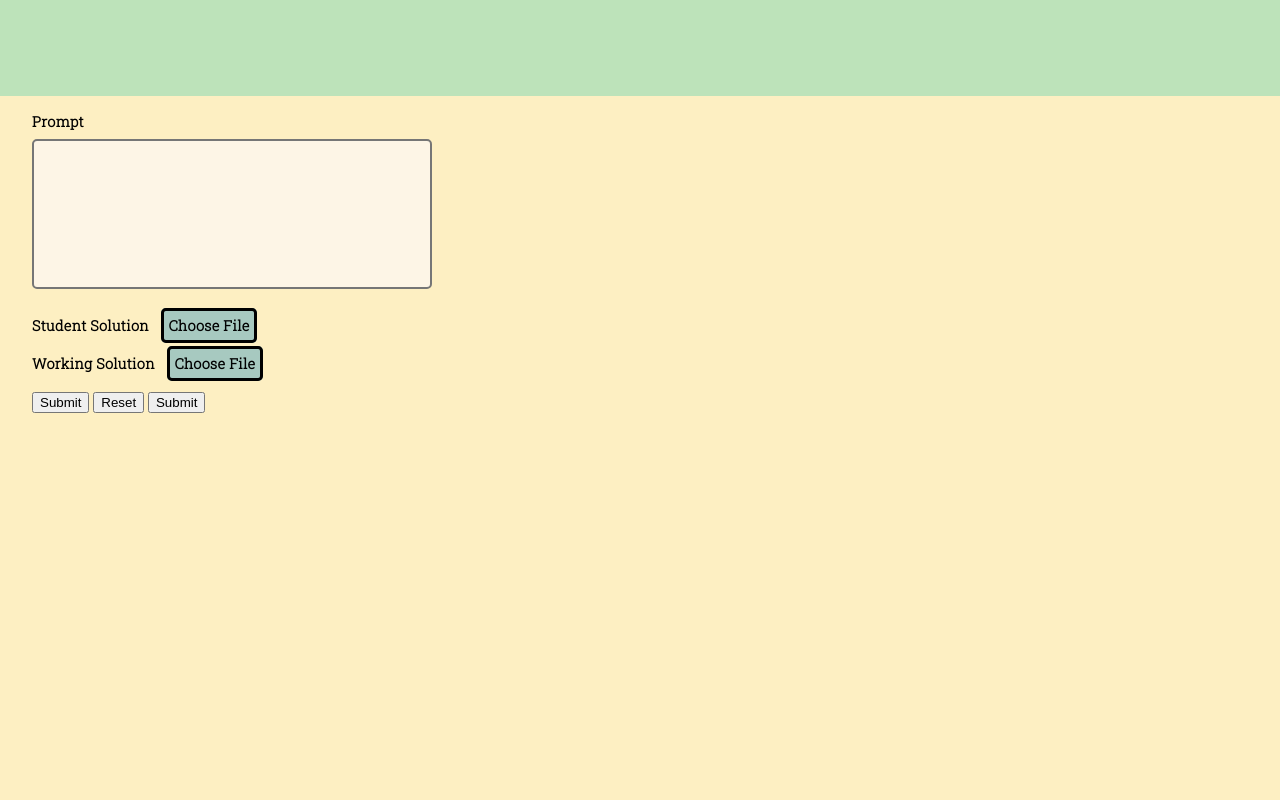
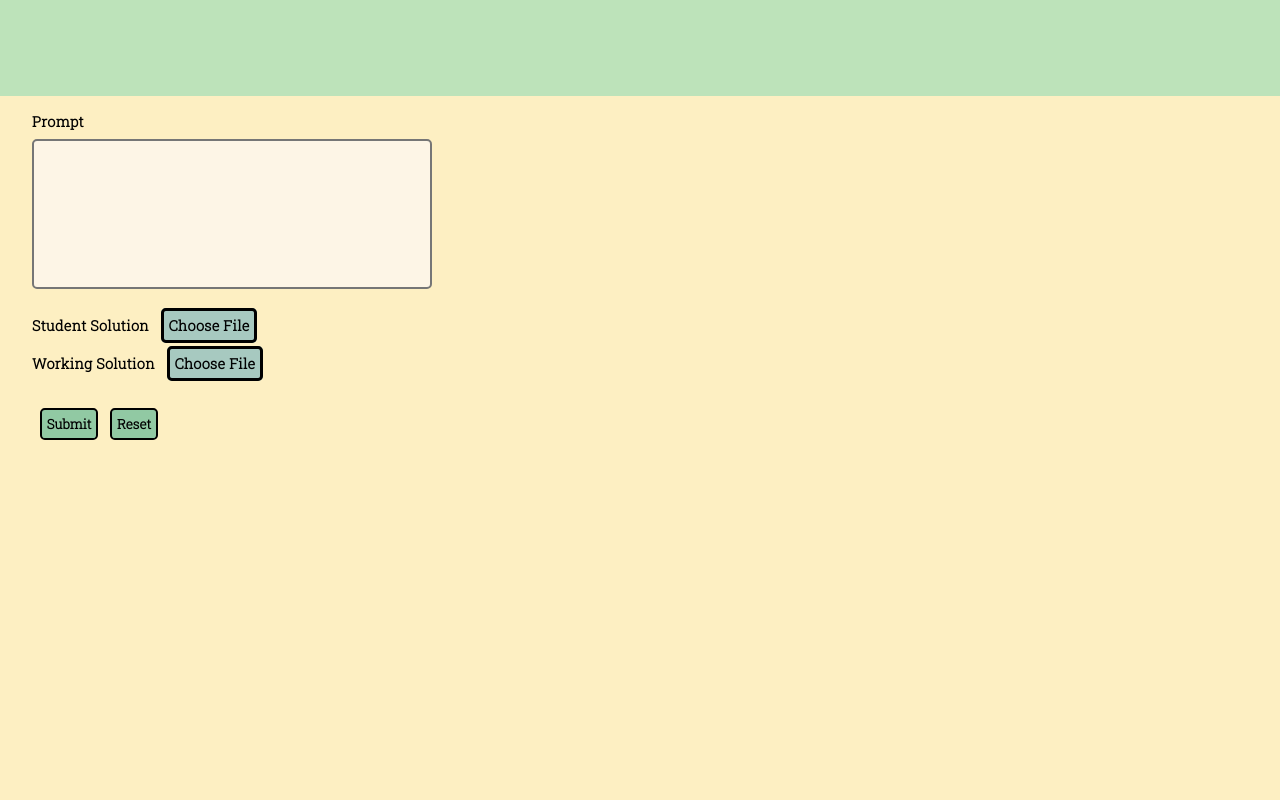
Before and after one commit to ADSteele916/nwhacks2022, a Flask app: page /teacher in a window 1280 px wide. Run offline with Flask 2, Linux system fonts and the light colour scheme.

Commit message:
finished functionality for Teacher

```diff
--- a/static/assets/main.css
+++ b/static/assets/main.css
@@ -12,9 +12,11 @@ body { position: absolute; }
     --header-box: #BDE3BA;
     --footer-box: #FFF7D1;
     --font-color: #333333;
-    --hover: #A6D6FF;
+    --hover: #97c7ab;
     --fileUpload: #A7C9C0;
-    --fileUploadHover: #A7C8C9;
+    --fileUploadHover: #88aca2;
+    --submit: #91C9A3;
+    --submitHover: #689977;
 }
 
 body, h1, h2, h3, html, div, a, p, form{
@@ -190,3 +192,19 @@ label:hover {
 input[type="file"]{
     display: none;
 }
+
+.Btn{
+    background-color: var(--submit);
+    padding: 0.3rem;
+    font-family: 'Roboto Slab', serif;
+    border-radius: 0.3rem;
+    border-style: solid;
+    cursor: pointer;
+    margin-top: 1rem;
+    margin-left: 0.5rem;
+    font-weight: bold;
+}
+
+.Btn:hover{
+    background-color: var(--submitHover);
+}
--- a/templates/teacher.html
+++ b/templates/teacher.html
@@ -32,13 +32,8 @@
             id="fileUpload" /><label for="fileUpload">Choose File</label>
 
             <br><br>
-            <input type = "submit" class="submitBtn"/>
-            <input type = "reset" class="resetBtn"/>
-
-            <form action="yourScript">
-                <input type="file" multiple onchange="showType(this)">
-                <input type="submit">
-            </form>
+            <input type = "submit" class="Btn"/>
+            <input type = "reset" class="Btn"/>
         </form>
     </main>
 
```
Also changed, not shown: templates/student.html (+2 -7 lines).
